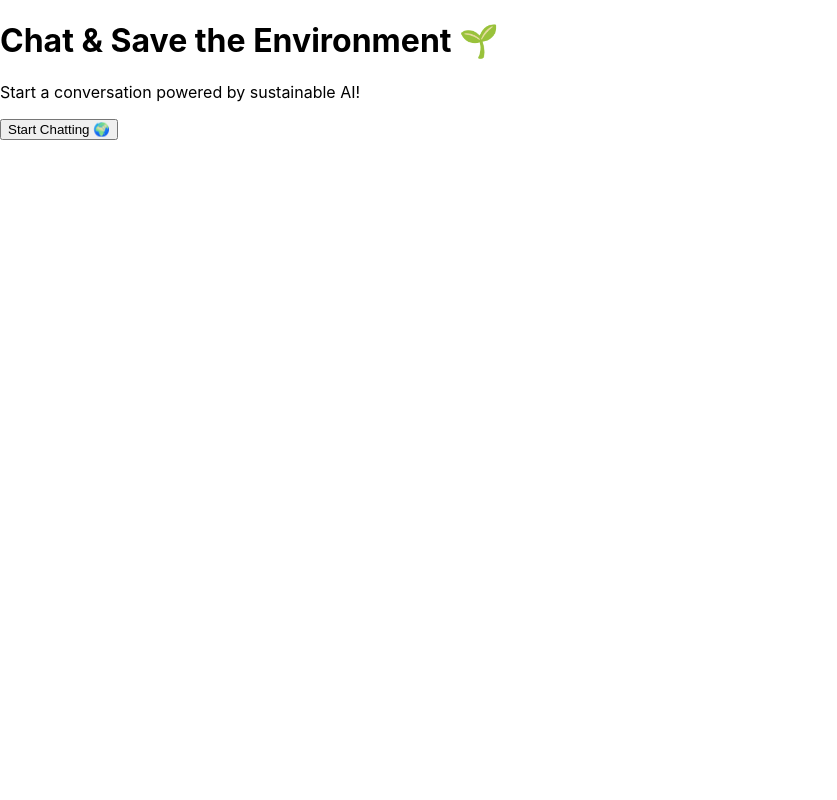
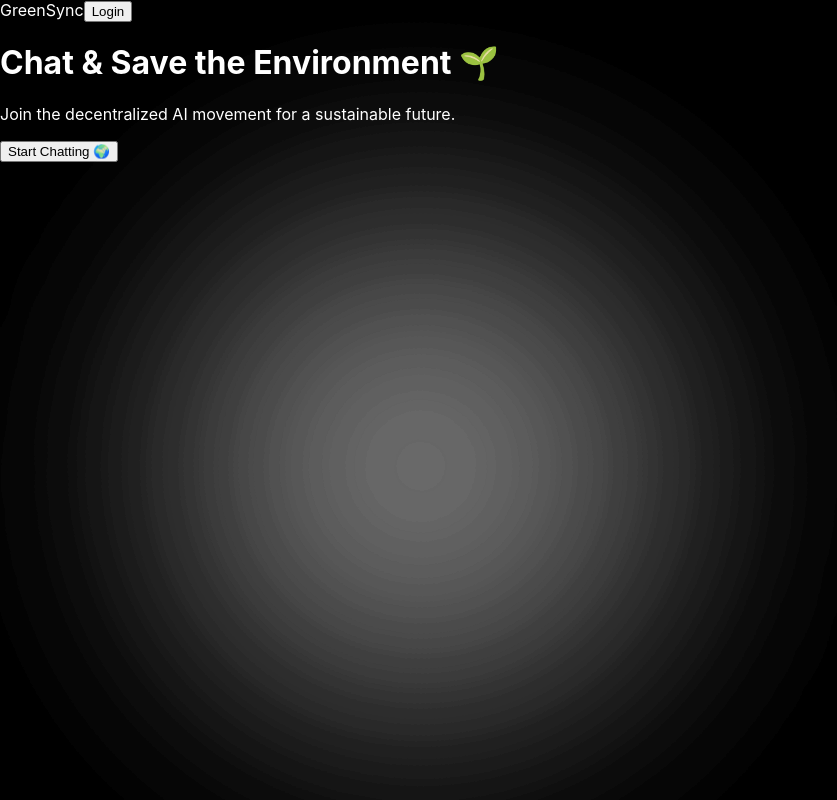
Before and after one commit to anashanishaaban/GreenSync, a React (Create React App) app: page / in a window 1280 px wide. Shown: the whole page, without its empty margins (0-837 px from the left). Built offline with nearby package versions, Linux system fonts and the light colour scheme.

Commit message:
ui changes

```diff
--- a/package.json
+++ b/package.json
@@ -4,6 +4,7 @@
   "private": true,
   "dependencies": {
     "cra-template": "1.2.0",
+    "firebase": "^11.2.0",
     "react": "^19.0.0",
     "react-dom": "^19.0.0",
     "react-router-dom": "^7.1.5",
@@ -37,6 +38,7 @@
     "@tailwindcss/postcss": "^4.0.3",
     "autoprefixer": "^10.4.20",
     "postcss": "^8.5.1",
+    "postcss-loader": "^8.1.1",
     "tailwindcss": "^4.0.3",
     "web-vitals": "^4.2.4"
   }
--- a/src/App.js
+++ b/src/App.js
@@ -3,9 +3,11 @@ import React from "react";
 import { BrowserRouter as Router, Routes, Route } from "react-router-dom";
 import LandingPage from "./pages/LandingPage";
 import ChatPage from "./pages/ChatPage";
+import LoginPage from "./pages/LoginPage";
+import RegisterPage from "./pages/RegisterPage";
 
 import logo from './logo.svg';
-import './App.css';
+// import './App.css';
 
 const App = () => {
   return (
@@ -13,6 +15,8 @@ const App = () => {
       <Routes>
         <Route path="/" element={<LandingPage />} />
         <Route path="/chat" element={<ChatPage />} />
+        <Route path="/login" element={<LoginPage />} />
+        <Route path="/register" element={<RegisterPage />} />
       </Routes>
     </Router>
   );
--- /dev/null
+++ b/src/firebase.js
@@ -0,0 +1,20 @@
+import { initializeApp } from "firebase/app";
+import { getAuth, createUserWithEmailAndPassword, signInWithEmailAndPassword, signOut } from "firebase/auth";
+
+const firebaseConfig = {
+    apiKey: "AIzaSyA_8rcq0TKrVCHIkNTUmCrxBdSSIN9iHmo",
+    authDomain: "greensync-585d3.firebaseapp.com",
+    projectId: "greensync-585d3",
+    storageBucket: "greensync-585d3.firebasestorage.app",
+    messagingSenderId: "33117405198",
+    appId: "1:33117405198:web:fd87816b87bd1e5d62fc5f",
+    measurementId: "G-QVWLGCMN4G"
+  };
+
+const app = initializeApp(firebaseConfig);
+export const auth = getAuth(app);
+
+// ✅ Add the missing functions
+export const register = (email, password) => createUserWithEmailAndPassword(auth, email, password);
+export const login = (email, password) => signInWithEmailAndPassword(auth, email, password);
+export const logout = () => signOut(auth);
--- a/src/index.css
+++ b/src/index.css
@@ -1,7 +1,6 @@
 @tailwind base;
 @tailwind components;
 @tailwind utilities;
-
 
 body {
   margin: 0;
@@ -10,9 +9,41 @@ body {
     sans-serif;
   -webkit-font-smoothing: antialiased;
   -moz-osx-font-smoothing: grayscale;
+  background-color: black;
+  color: white;
+  overflow: hidden;
 }
 
 code {
   font-family: source-code-pro, Menlo, Monaco, Consolas, 'Courier New',
     monospace;
 }
+
+.blurry-bg {
+  position: absolute;
+  inset: 0;
+  overflow: hidden;
+  pointer-events: none;
+}
+
+.blurry-shape {
+  position: absolute;
+  width: 40rem;
+  height: 40rem;
+  background: radial-gradient(circle, rgba(255,255,255,0.3) 10%, rgba(255,255,255,0) 60%);
+  filter: blur(80px);
+  opacity: 0.7;
+  animation: moveBlobs 8s infinite alternate ease-in-out;
+}
+
+@keyframes moveBlobs {
+  0% {
+    transform: translate(-30%, -30%) scale(1.1) rotate(0deg);
+  }
+  50% {
+    transform: translate(30%, 20%) scale(1.3) rotate(20deg);
+  }
+  100% {
+    transform: translate(-20%, 30%) scale(1.2) rotate(-15deg);
+  }
+}
--- a/src/pages/ChatPage.js
+++ b/src/pages/ChatPage.js
@@ -32,7 +32,7 @@ const ChatPage = () => {
   return (
     <div className="h-screen flex flex-col bg-gray-100">
       {/* Header */}
-      <div className="bg-white shadow-md p-4 text-center text-xl font-bold">
+      <div className="bg-white shadow-md text-black p-4 text-center text-xl font-bold">
         Sustainable Chat AI 💬
       </div>
 
--- a/src/pages/LandingPage.js
+++ b/src/pages/LandingPage.js
@@ -5,16 +5,36 @@ const LandingPage = () => {
   const navigate = useNavigate();
 
   return (
-    <div className="h-screen flex flex-col items-center justify-center bg-green-100 text-center p-6">
-      <h1 className="text-4xl font-bold text-green-700 mb-4">
+    <div className="relative h-screen flex flex-col items-center justify-center text-center overflow-hidden">
+
+      {/* Header with Logo & Login on Same Level */}
+      <div className="absolute top-4 left-0 w-full flex justify-between items-center px-8">
+        <span className="text-white text-xl font-bold">GreenSync</span>
+        <button
+          onClick={() => navigate("/login")}
+          className="text-white text-xl font-bold hover:text-gray-400 transition-colors"
+        >
+          Login
+        </button>
+      </div>
+
+      {/* Blurry Moving Background */}
+      <div className="blurry-bg">
+        <div className="blurry-shape top-0 left-0"></div>
+        <div className="blurry-shape top-1/3 right-1/3"></div>
+        <div className="blurry-shape bottom-0 left-1/2"></div>
+      </div>
+
+      {/* Main Content */}
+      <h1 className="text-5xl font-bold text-white mb-6">
         Chat & Save the Environment 🌱
       </h1>
-      <p className="text-lg text-gray-700 mb-6">
-        Start a conversation powered by sustainable AI!
+      <p className="text-lg text-gray-300 mb-8">
+        Join the decentralized AI movement for a sustainable future.
       </p>
       <button
         onClick={() => navigate("/chat")}
-        className="bg-green-600 text-white px-6 py-3 rounded-full text-lg hover:bg-green-700 transition"
+        className="bg-white text-black px-6 py-3 rounded-full text-lg hover:bg-gray-300 transition"
       >
         Start Chatting 🌍
       </button>
--- /dev/null
+++ b/src/pages/LoginPage.js
@@ -0,0 +1,59 @@
+import React, { useState } from "react";
+import { login } from "../firebase";
+import { useNavigate } from "react-router-dom";
+
+const LoginPage = () => {
+  const navigate = useNavigate();
+  const [email, setEmail] = useState("");
+  const [password, setPassword] = useState("");
+  const [error, setError] = useState("");
+
+  const handleLogin = async (e) => {
+    e.preventDefault();
+    try {
+      await login(email, password);
+      navigate("/chat"); // Redirect to chat after login
+    } catch (err) {
+      setError(err.message);
+    }
+  };
+
+  return (
+    <div className="relative h-screen flex flex-col items-center justify-center text-center bg-black text-white">
+      <h1 className="text-4xl font-bold mb-6">Login to GreenSync</h1>
+      <form onSubmit={handleLogin} className="w-full max-w-sm space-y-4">
+        {error && <p className="text-red-500">{error}</p>}
+        <input
+          type="email"
+          placeholder="Email"
+          value={email}
+          onChange={(e) => setEmail(e.target.value)}
+          className="w-full p-3 rounded-lg bg-gray-800 border border-gray-600 focus:outline-none focus:ring-2 focus:ring-green-500"
+          required
+        />
+        <input
+          type="password"
+          placeholder="Password"
+          value={password}
+          onChange={(e) => setPassword(e.target.value)}
+          className="w-full p-3 rounded-lg bg-gray-800 border border-gray-600 focus:outline-none focus:ring-2 focus:ring-green-500"
+          required
+        />
+        <button
+          type="submit"
+          className="w-full bg-green-600 text-white py-3 rounded-lg hover:bg-green-700 transition"
+        >
+          Login
+        </button>
+      </form>
+      <button
+        onClick={() => navigate("/register")}
+        className="mt-4 text-gray-400 hover:underline"
+      >
+        Don't have an account? Register
+      </button>
+    </div>
+  );
+};
+
+export default LoginPage;
--- /dev/null
+++ b/src/pages/RegisterPage.js
@@ -0,0 +1,74 @@
+import React, { useState } from "react";
+import { register } from "../firebase";
+import { useNavigate } from "react-router-dom";
+
+const RegisterPage = () => {
+  const navigate = useNavigate();
+  const [email, setEmail] = useState("");
+  const [password, setPassword] = useState("");
+  const [confirmPassword, setConfirmPassword] = useState(""); // ✅ Added confirm password field
+  const [error, setError] = useState("");
+
+  const handleRegister = async (e) => {
+    e.preventDefault();
+
+    // ✅ Check if passwords match before registering
+    if (password !== confirmPassword) {
+      setError("Passwords do not match.");
+      return;
+    }
+
+    try {
+      await register(email, password);
+      navigate("/chat"); // Redirect after successful signup
+    } catch (err) {
+      setError(err.message);
+    }
+  };
+
+  return (
+    <div className="h-screen flex flex-col items-center justify-center text-center bg-black text-white">
+      <h1 className="text-4xl font-bold mb-6">Sign Up</h1>
+      <form onSubmit={handleRegister} className="w-full max-w-sm space-y-4">
+        {error && <p className="text-red-500">{error}</p>}
+
+        <input
+          type="email"
+          placeholder="Email"
+          value={email}
+          onChange={(e) => setEmail(e.target.value)}
+          className="w-full p-3 rounded-lg bg-gray-800 border border-gray-600"
+          required
+        />
+
+        <input
+          type="password"
+          placeholder="Password"
+          value={password}
+          onChange={(e) => setPassword(e.target.value)}
+          className="w-full p-3 rounded-lg bg-gray-800 border border-gray-600"
+          required
+        />
+
+        <input
+          type="password"
+          placeholder="Confirm Password"
+          value={confirmPassword}
+          onChange={(e) => setConfirmPassword(e.target.value)}
+          className="w-full p-3 rounded-lg bg-gray-800 border border-gray-600"
+          required
+        />
+
+        <button type="submit" className="w-full bg-green-600 text-white py-3 rounded-lg">
+          Sign Up
+        </button>
+      </form>
+
+      <button onClick={() => navigate("/login")} className="mt-4 text-gray-400 hover:underline">
+        Already have an account? Login
+      </button>
+    </div>
+  );
+};
+
+export default RegisterPage;
```
Also changed, not shown: 2 other files (tests, documents, lock files or other folders).
